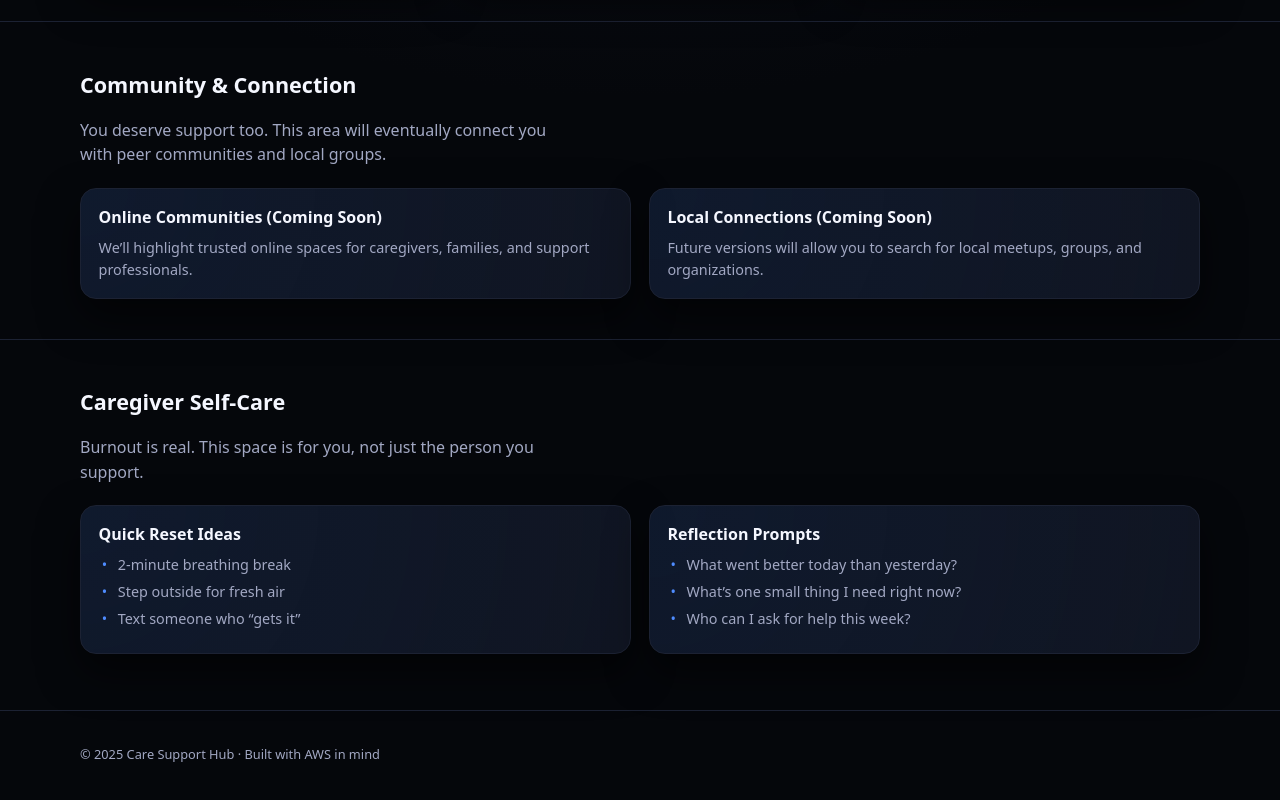
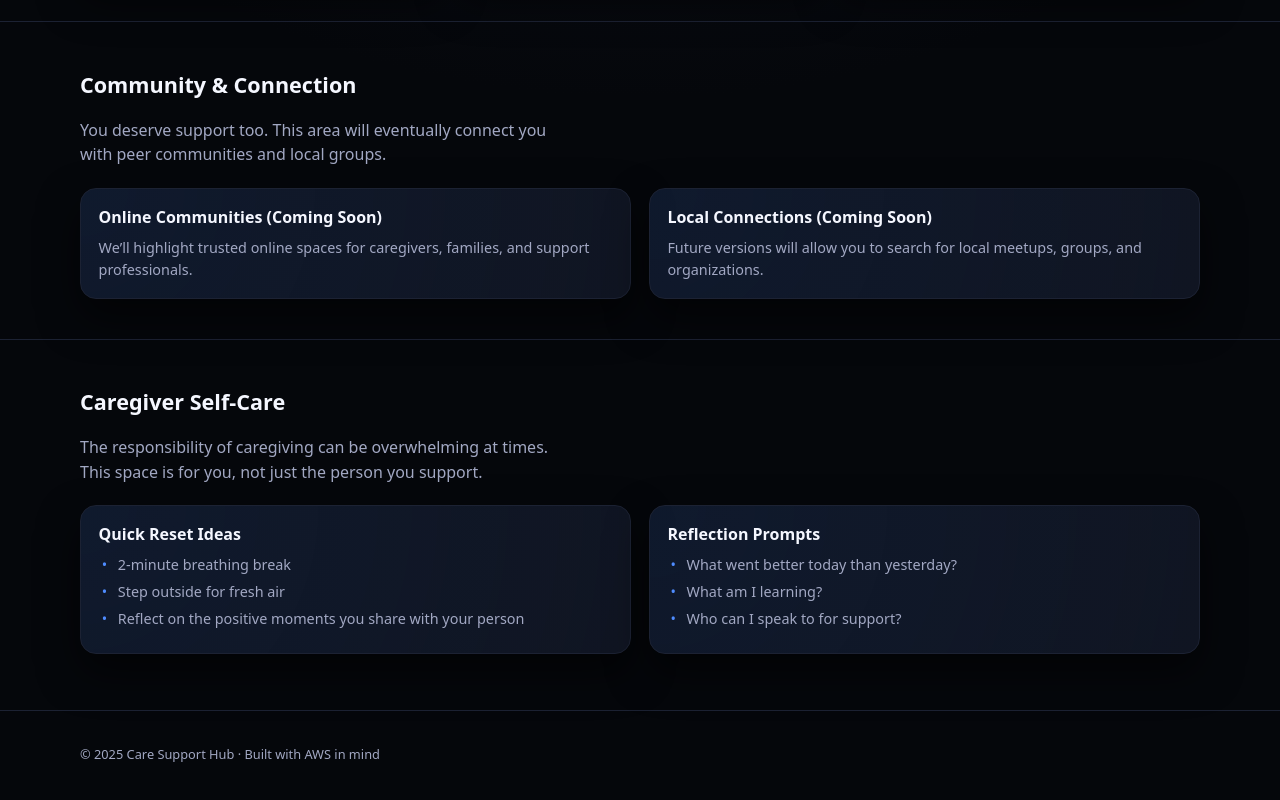
Before and after one commit to skygkruger/care-support-app, a plain HTML site: page index.html in a window 1280 px wide. Shown: the part 910-1710 px from the top of the page. Drawn offline with Linux system fonts and the light colour scheme.

Commit message:
Changed several text fields in Self-Care section

```diff
--- a/index.html
+++ b/index.html
@@ -132,7 +132,7 @@
       <div class="container">
         <h3>Caregiver Self-Care</h3>
         <p class="section-intro">
-          Burnout is real. This space is for you, not just the person you support.
+          The responsibility of caregiving can be overwhelming at times. This space is for you, not just the person you support.
         </p>
         <div class="card-grid">
           <article class="card">
@@ -140,7 +140,7 @@
             <ul class="simple-list">
               <li>2-minute breathing break</li>
               <li>Step outside for fresh air</li>
-              <li>Text someone who “gets it”</li>
+              <li>Reflect on the positive moments you share with your person</li>
             </ul>
           </article>
 
@@ -148,8 +148,8 @@
             <h4>Reflection Prompts</h4>
             <ul class="simple-list">
               <li>What went better today than yesterday?</li>
-              <li>What’s one small thing I need right now?</li>
-              <li>Who can I ask for help this week?</li>
+              <li>What am I learning?</li>
+              <li>Who can I speak to for support?</li>
             </ul>
           </article>
         </div>
```
